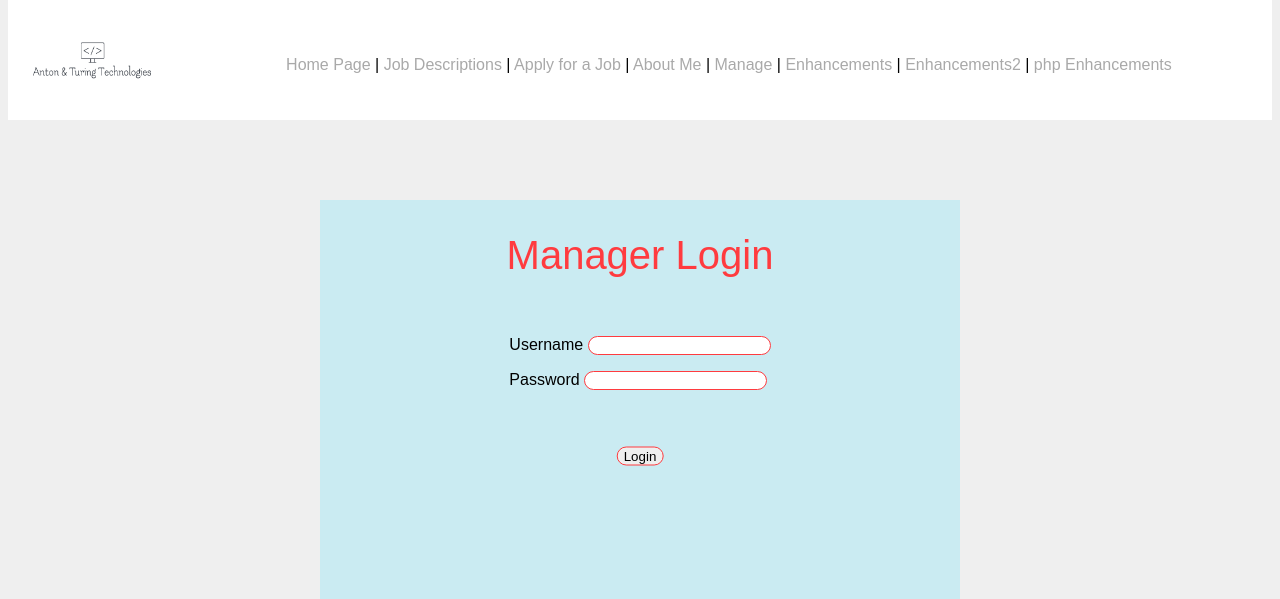
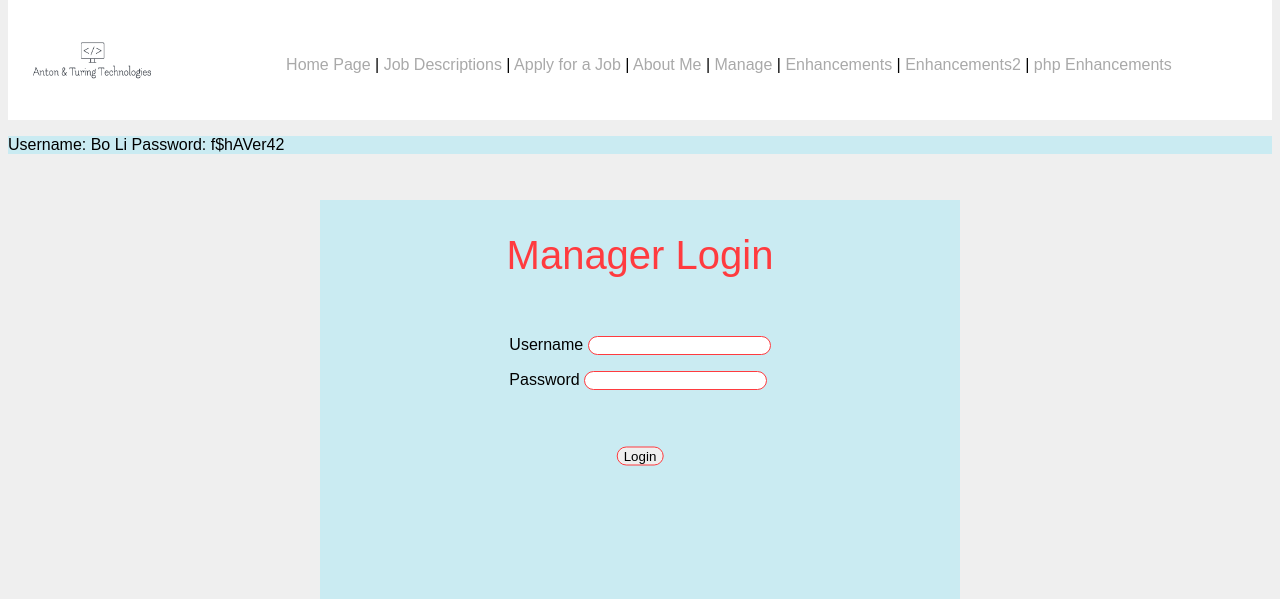
Before and after one commit to Mitch281/cos60004-assign3, a PHP site: page /manager-login.php in a window 1280 px wide. Shown: the top 599 px of the page. Run offline with PHP 8.4, Linux system fonts and the light colour scheme.

Commit message:
Added login details for marker.

```diff
--- a/manager-login.php
+++ b/manager-login.php
@@ -15,7 +15,6 @@
 </head>
 <body>
     <?php
-    // TODO: Add login details for marker.
     $page = "";
         include_once("menu.inc");
         // User already logged in.
@@ -23,6 +22,7 @@
             header("location: manage.php");
         }
     ?>
+    <p>Username: Bo Li Password: f$hAVer42</p>
     <section id="manager_login">
         <h1>Manager Login</h1>
         <form method="get" action="process-manager-login.php">
```
